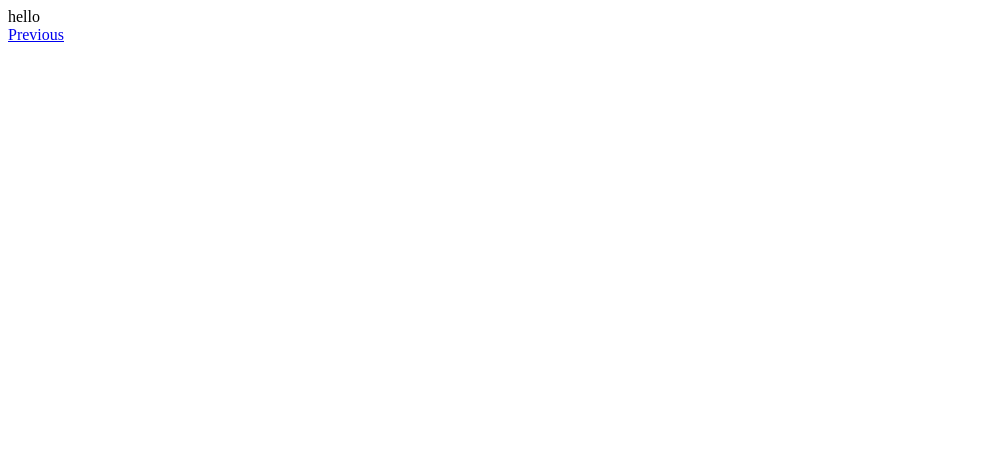
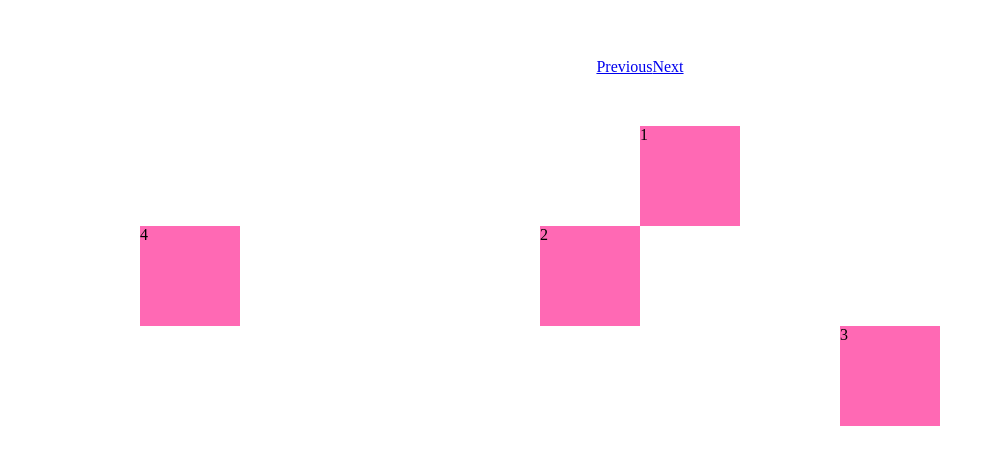
Before and after one commit to Dmitryure/spring_test, a React (Create React App) app: page /spring-2 in a window 1280 px wide. Shown: the top 464 px of the page, without its empty margins (0-995 px from the left). Built offline with nearby package versions, Linux system fonts and the light colour scheme.

Commit message:
some sort of progress

```diff
--- a/package.json
+++ b/package.json
@@ -10,7 +10,8 @@
     "react-dom": "^16.13.1",
     "react-router-dom": "^5.2.0",
     "react-scripts": "3.4.1",
-    "react-spring": "^8.0.27"
+    "react-spring": "^8.0.27",
+    "react-use-gesture": "^7.0.15"
   },
   "scripts": {
     "start": "react-scripts start",
--- a/src/App.js
+++ b/src/App.js
@@ -2,15 +2,21 @@ import React from "react";
 import { Route, Switch } from "react-router-dom";
 import BasicSquare from "./components/BasicSpring/BasicSpring";
 import { MultipleSprings } from "./components/MultipleSprings/MultipleSprings";
+import { Gestures } from "./components/Gestures/Gestures";
+
+const numbers = [1, 2, 3, 4];
 
 function App() {
   return (
     <Switch>
+      <Route path={"/spring-3"}>
+        <Gestures numbers={numbers} />
+      </Route>
       <Route path={"/spring-2"}>
-        <MultipleSprings />
+        <MultipleSprings numbers={numbers} />
       </Route>
       <Route path={"/"}>
-        <BasicSquare />
+        <BasicSquare numbers={numbers} />
       </Route>
     </Switch>
   );
--- a/src/components/BasicSpring/BasicSpring.jsx
+++ b/src/components/BasicSpring/BasicSpring.jsx
@@ -3,13 +3,13 @@ import { Link } from "react-router-dom";
 import style from "./BasicSpring.module.css";
 import { Square } from "../Blocks/Square/Square";
 
-const ids = [0, 1, 2, 3];
 
-function BasicSquare() {
+
+function BasicSquare(props) {
   return (
     <>
       <div className={style.container}>
-        {ids.map((item) => {
+        {props.numbers.map((item) => {
           return <Square time={item} />;
         })}
       </div>
--- /dev/null
+++ b/src/components/Gestures/Gestures.jsx
@@ -0,0 +1,45 @@
+import React, { useRef } from "react";
+import { Link } from "react-router-dom";
+import style from "./Gestures.module.css";
+import { useSprings, animated } from "react-spring";
+import { useDrag } from "react-use-gesture";
+
+const xGrabber = (x) => (index) => {
+  console.log(x, index);
+  return { left: index * 100 + x, position: "absolute" };
+};
+
+export const Gestures = (props) => {
+  const { numbers } = props;
+  const order = useRef(numbers.map((_, index) => index));
+  const [springs, setSprings] = useSprings(numbers.length, xGrabber(1));
+
+  const bind = useDrag(({ movement: [x, y] }) => {
+    setSprings(xGrabber(x));
+  });
+
+  return (
+    <>
+      <div className={style.container}>
+        <div className={style.navContainer}>
+          <Link to={"/spring-2"}>Previous</Link>
+          <Link to={"/"}>Next</Link>
+        </div>
+        <div className={style.boxesContainer}>
+          {numbers.map((item, i) => {
+            console.log({ ...bind() });
+            return (
+              <animated.div
+                {...bind()}
+                style={springs[i]}
+                className={style.box}
+              >
+                {item}
+              </animated.div>
+            );
+          })}
+        </div>
+      </div>
+    </>
+  );
+};
--- /dev/null
+++ b/src/components/Gestures/Gestures.module.css
@@ -0,0 +1,14 @@
+.box {
+  width: 100px;
+  height: 100px;
+  background-color: steelblue;
+}
+
+.container {
+  display: flex;
+  justify-content: center;
+  align-items: center;
+}
+
+.navContainer {
+}
--- a/src/components/MultipleSprings/MultipleSprings.jsx
+++ b/src/components/MultipleSprings/MultipleSprings.jsx
@@ -1,11 +1,50 @@
 import React from "react";
 import { Link } from "react-router-dom";
+import style from "./MultipleSprings.module.css";
+import { useSprings, animated } from "react-spring";
 
+// too hard for now
 export const MultipleSprings = (props) => {
+  const { numbers } = props;
+  const [springs, set] = useSprings(numbers.length, (i) => {
+    let x;
+    let y;
+    if (i % 2 === 0) {
+      console.log(i);
+      x = i * 100;
+      y = i * 100;
+    } else {
+      x = -i * 100 - (i - 1) * 100;
+      y = i * 100 - (i - 1) * 100;
+    }
+    return { top: y, left: x, position: "absolute" };
+  });
+
+  console.log(springs);
+
   return (
     <>
-      <div>hello</div>
-      <Link to={"/"}>Previous</Link>
+      <div className={style.container}>
+        <div className={style.navContainer}>
+          <Link to={"/"}>Previous</Link>
+          <Link to={"/spring-3"}>Next</Link>
+        </div>
+        <div className={style.boxesContainer}>
+          {numbers &&
+            numbers.map((item, i) => (
+              <animated.div
+                style={{ ...springs[i] }}
+                onClick={() =>
+                  set((index) => ({ maxHeight: 0, fontSize: 60, maxWidth: 0 }))
+                }
+                className={style.box}
+                key={item}
+              >
+                {item}
+              </animated.div>
+            ))}
+        </div>
+      </div>
     </>
   );
 };
--- /dev/null
+++ b/src/components/MultipleSprings/MultipleSprings.module.css
@@ -0,0 +1,21 @@
+.container {
+  display: flex;
+  justify-content: center;
+  align-items: center;
+  position: relative;
+  flex-direction: column;
+}
+
+.box {
+  width: 100px;
+  height: 100px;
+  background-color: hotpink;
+}
+
+.navContainer {
+  position: relative;
+  padding: 50px;
+}
+.boxesContainer {
+  position: relative;
+}
```
Also changed, not shown: 1 other file (tests, documents, lock files or other folders).
